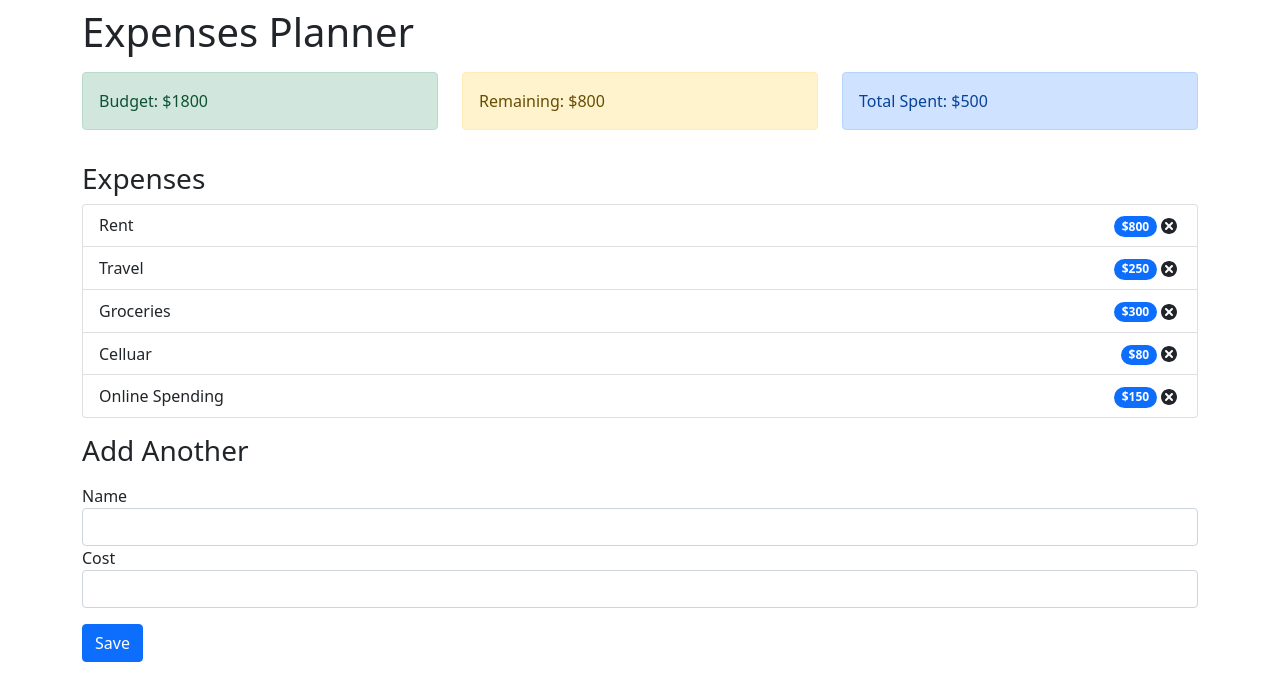
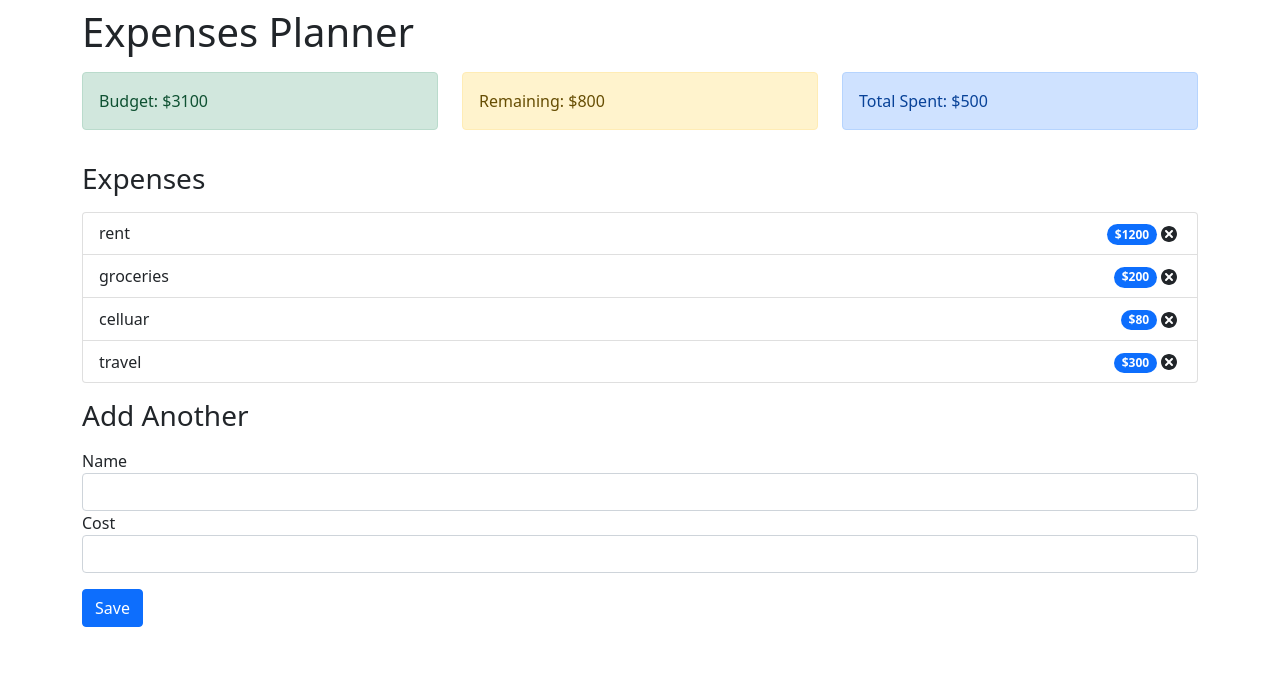
Before and after one commit to electron-space/expenses, a React (Create React App) app: page / in a window 1280 px wide. Shown: the top 700 px of the page. Built offline with nearby package versions, Linux system fonts and the light colour scheme.

Commit message:
Completing first action payload for onSubmit

```diff
--- a/src/App.js
+++ b/src/App.js
@@ -24,7 +24,7 @@ const App = () => {
           </div>
         </div>
         <h3 className="mt-3">Expenses</h3>
-        <div classname="row mt-3">
+        <div className="row mt-3">
           <div className="col-sm">
             <ExpenseList />
           </div>
--- a/src/components/AddExpenses.js
+++ b/src/components/AddExpenses.js
@@ -1,8 +1,29 @@
-import React from 'react';
+import React, { useContext, useState } from 'react';
+import { AppContext } from '../context/AppContext';
+import { v4 as uuidv4 } from 'uuid';
 
 const AddExpenses = () => {
+  const { dispatch } = useContext(AppContext);
+  const [name, setName] = useState('');
+  const [cost, setCost] = useState('');
+
+  const onSubmit = (event) => {
+    event.preventDefault();
+
+    const expense = {
+      id: uuidv4(),
+      name: name,
+      cost: parseInt(cost),
+    };
+
+    dispatch({
+      type: 'ADD_EXPENSE',
+      payload: expense,
+    });
+  };
+
   return (
-    <form>
+    <form onSubmit={onSubmit}>
       <div classsName="row">
         <div classsName="col-sm">
           <label for="name">Name</label>
@@ -11,6 +32,8 @@ const AddExpenses = () => {
             type="text"
             className="form-control"
             id="name"
+            value={name}
+            onChange={(event) => setName(event.target.value)}
           />
         </div>
         <div className="col-sm">
@@ -20,6 +43,8 @@ const AddExpenses = () => {
             type="text"
             className="form-control"
             id="cost"
+            value={cost}
+            onChange={(event) => setCost(event.target.value)}
           />
         </div>
         <div className="col-sm">
--- a/src/components/ExpenseList.js
+++ b/src/components/ExpenseList.js
@@ -1,14 +1,9 @@
-import React from 'react';
+import React, { useContext } from 'react';
 import ExpenseItem from './ExpenseItem';
+import { AppContext } from '../context/AppContext';
 
 const ExpenseList = () => {
-  const expenses = [
-    { id: 12, name: 'Rent', cost: 800 },
-    { id: 13, name: 'Travel', cost: 250 },
-    { id: 14, name: 'Groceries', cost: 300 },
-    { id: 15, name: 'Celluar', cost: 80 },
-    { id: 16, name: 'Online Spending', cost: 150 },
-  ];
+  const { expenses } = useContext(AppContext);
   return (
     <ul className="list-group">
       {expenses.map((expense) => (
--- a/src/context/AppContext.js
+++ b/src/context/AppContext.js
@@ -2,13 +2,18 @@ import React, { createContext, useReducer } from 'react';
 
 const AppReducer = (state, action) => {
   switch (action.type) {
+    case 'ADD_EXPENSE':
+      return {
+        ...state,
+        expenses: [...state.expenses, action.payload],
+      };
     default:
       return state;
   }
 };
 
 const initialState = {
-  budget: 1800,
+  budget: 3100,
   expenses: [
     { id: 14, name: 'rent', cost: 1200 },
     { id: 11, name: 'groceries', cost: 200 },
```
